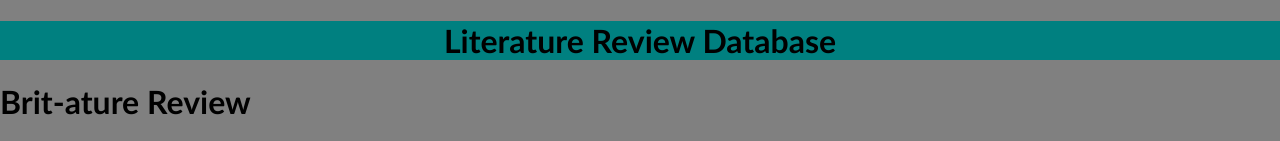
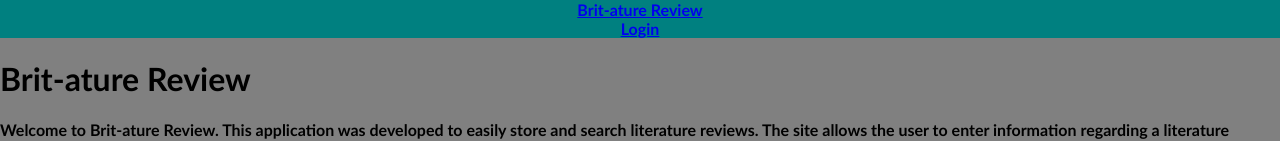
Before and after one commit to bsovic23/literature-review, a React (Create React App) app in the folder client/: page / in a window 1280 px wide. Shown: the top 141 px of the page. Built offline with nearby package versions, Linux system fonts and the light colour scheme; no server answers.

Commit message:
updated nav bar with a login and home feature

```diff
--- a/client/src/App.js
+++ b/client/src/App.js
@@ -46,6 +46,12 @@ function App() {
                 element={<NoMatch />}
               />
             </Routes>
+            <Routes>
+              <Route path="/profile">
+                <Route path=":username" element={<Profile />} />
+                <Route path="" element={<Profile />} />
+              </Route>
+            </Routes>
           </div>
           <Footer />
         </div>
--- a/client/src/components/Header/index.js
+++ b/client/src/components/Header/index.js
@@ -1,11 +1,18 @@
 import React from 'react';
+
+import { Link } from 'react-router-dom';
 
 const Header = () => {
     return (
-        <header>
+        <header class="header">
           <div>
-            <h1>Literature Review Database</h1>
+            <Link to="/">
+              Brit-ature Review
+            </Link>
           </div>
+          <nav>
+            <Link to="/login">Login</Link>
+          </nav>
         </header>
       );
 }
--- a/client/src/components/LitReviewList/index.js
+++ b/client/src/components/LitReviewList/index.js
@@ -1,4 +1,6 @@
 import React from 'react';
+
+import { Link } from 'react-router-dom';
 
 const LitReviewList = ({ litReviews, title }) => {
     if (!litReviews.length) {
@@ -23,7 +25,13 @@ const LitReviewList = ({ litReviews, title }) => {
             {litReviews &&
             litReviews.map(lit => (
             <tr key={lit._id} class="table-body">
-                <th>{lit.username}</th>
+                <th>
+                    <Link
+                        to={`/profile/${lit.username}`}
+                    >
+                    {lit.username}
+                    </Link>
+                </th>
                 <th>{lit.createdAt}</th>
                 <th>{lit.searchTerm}</th>
                 <th>{lit.project}</th>
```
